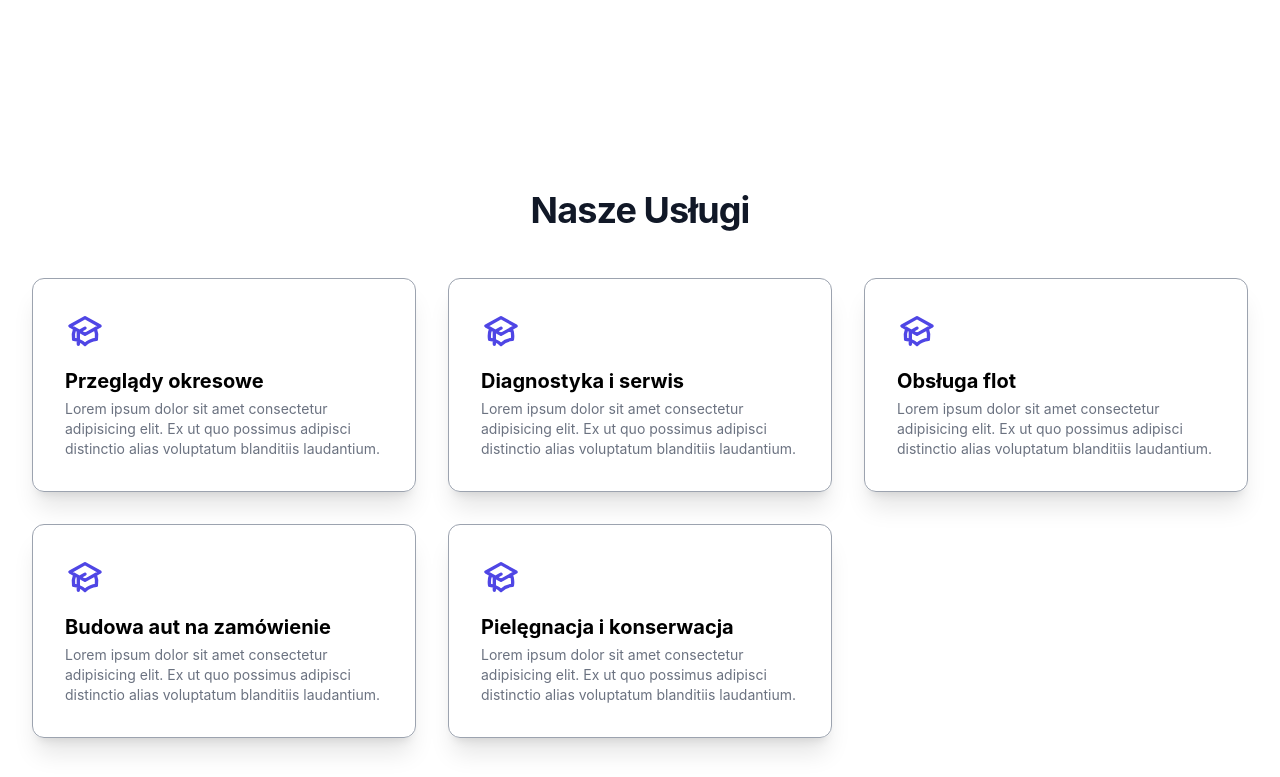
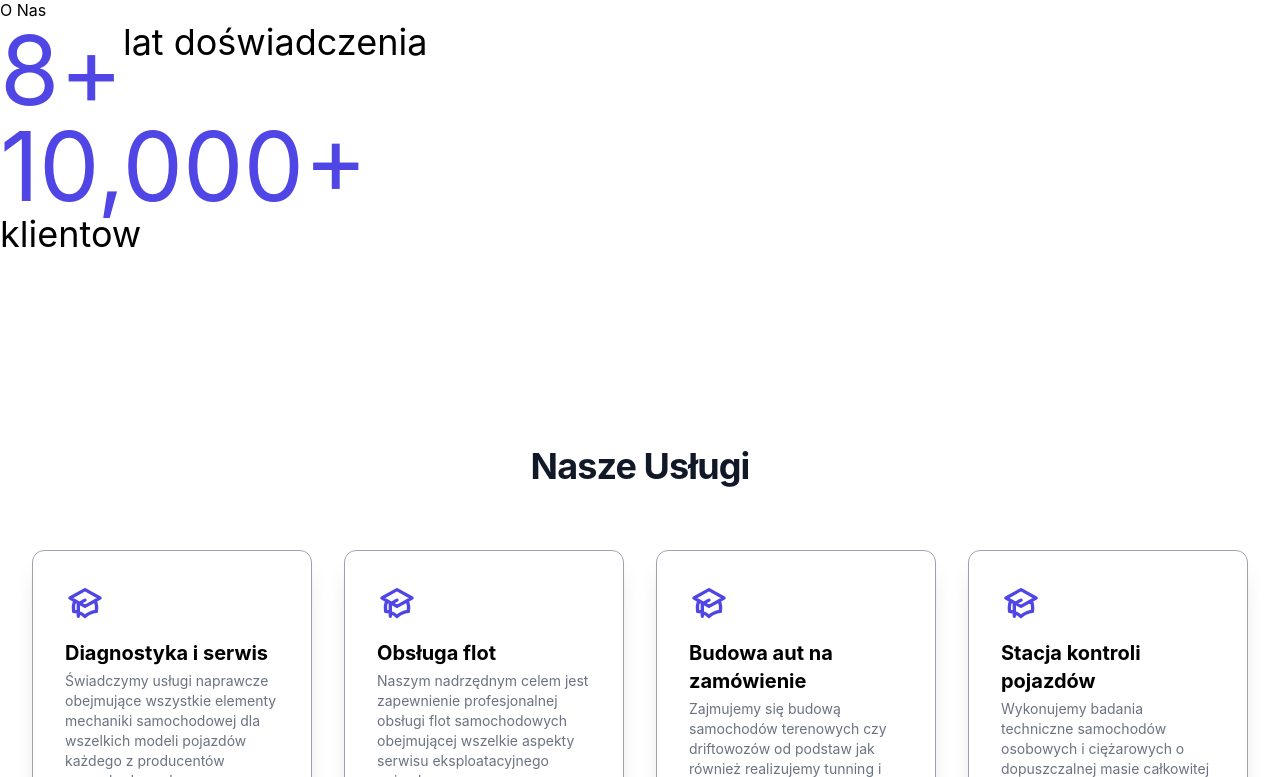
Before and after one commit to anthonybartczak/nextjs-moto-center, a Next.js app: page / in a window 1280 px wide. Shown: the part 623-1400 px from the top of the page. Built offline with nearby package versions, Linux system fonts and the light colour scheme.

Commit message:
Upcounter added

```diff
--- a/components/Footer.tsx
+++ b/components/Footer.tsx
@@ -10,6 +10,8 @@ export default function Footer() {
             uppercase
             font-semibold
             mb-4
+            mt-10
+            xl:mt-2
             mx-auto
             flex
             items-center
@@ -28,7 +30,7 @@ export default function Footer() {
                     <p className="mb-1 font-light">KRS: 0000315866</p>
                     <p className="mb-1 font-light">REGON: 020833641</p>
                 </div>
-                <div className="mx-auto">
+                <div className="mx-auto mt-10 xl:mt-2">
                     <h6 className="uppercase font-semibold mb-4 flex justify-center md:justify-start">
                         Kontakt
                     </h6>
@@ -60,7 +62,7 @@ export default function Footer() {
                         +48 509 96 94 91
                     </p>
                 </div>
-                <div className="mx-auto justify-center xl:justify-start">
+                <div className="mx-auto justify-center xl:justify-start mt-10 xl:mt-2">
                     <a href="/kontakt"
                         className="p-1 text-md font-medium text-white transition bg-gray-400 rounded hover:scale-110 hover:shadow-xl active:bg-indigo-500 focus:outline-none focus:ring">
                         Skontaktuj się z nami!
--- a/components/MainSiteCards.tsx
+++ b/components/MainCards.tsx
@@ -1,26 +1,12 @@
 import React from "react";
 
-export default function MainSiteCards() {
+export default function MainCards() {
   return (<section>
       <div className="max-w-screen-xl px-4 py-16 mx-auto sm:px-6 lg:px-8">
         <h2 className="mt-32 text-4xl text-center tracking-tight font-bold text-gray-900 sm:text-5xl md:text-4xl">
           <span className="block xl:inline">Nasze Usługi</span>
         </h2>
-        <div className="grid grid-cols-1 mt-12 justify-items-stretch gap-8 md:grid-cols-2 lg:grid-cols-3">
-          <a className="block p-8 transition border border-gray-400 shadow-xl rounded-xl hover:shadow-indigo-500/20 hover:border-indigo-500" href="/services/digital-campaigns">
-            <svg xmlns="http://www.w3.org/2000/svg" className="w-10 h-10 text-indigo-600" fill="none" viewBox="0 0 24 24" stroke="currentColor">
-              <path d="M12 14l9-5-9-5-9 5 9 5z" />
-              <path d="M12 14l6.16-3.422a12.083 12.083 0 01.665 6.479A11.952 11.952 0 0012 20.055a11.952 11.952 0 00-6.824-2.998 12.078 12.078 0 01.665-6.479L12 14z" />
-              <path strokeLinecap="round" strokeLinejoin="round" strokeWidth="2" d="M12 14l9-5-9-5-9 5 9 5zm0 0l6.16-3.422a12.083 12.083 0 01.665 6.479A11.952 11.952 0 0012 20.055a11.952 11.952 0 00-6.824-2.998 12.078 12.078 0 01.665-6.479L12 14zm-4 6v-7.5l4-2.222" />
-            </svg>
-
-            <h3 className="mt-4 text-xl font-bold">Przeglądy okresowe</h3>
-
-            <p className="mt-1 text-sm text-gray-500">
-              Lorem ipsum dolor sit amet consectetur adipisicing elit. Ex ut quo
-              possimus adipisci distinctio alias voluptatum blanditiis laudantium.
-            </p>
-          </a>
+        <div className="grid grid-cols-1 mt-16 justify-items-stretch gap-8 md:grid-cols-2 lg:grid-cols-4">
 
           <a className="block p-8 transition border border-gray-400 shadow-xl rounded-xl hover:shadow-indigo-500/20 hover:border-indigo-500" href="/services/digital-campaigns">
             <svg xmlns="http://www.w3.org/2000/svg" className="w-10 h-10 text-indigo-600" fill="none" viewBox="0 0 24 24" stroke="currentColor">
@@ -32,8 +18,7 @@ export default function MainSiteCards() {
             <h3 className="mt-4 text-xl font-bold">Diagnostyka i serwis</h3>
 
             <p className="mt-1 text-sm text-gray-500">
-              Lorem ipsum dolor sit amet consectetur adipisicing elit. Ex ut quo
-              possimus adipisci distinctio alias voluptatum blanditiis laudantium.
+            Świadczymy usługi naprawcze obejmujące wszystkie elementy mechaniki samochodowej dla wszelkich modeli pojazdów każdego z producentów samochodowych.
             </p>
           </a>
 
@@ -47,8 +32,7 @@ export default function MainSiteCards() {
             <h3 className="mt-4 text-xl font-bold">Obsługa flot</h3>
 
             <p className="mt-1 text-sm text-gray-500">
-              Lorem ipsum dolor sit amet consectetur adipisicing elit. Ex ut quo
-              possimus adipisci distinctio alias voluptatum blanditiis laudantium.
+            Naszym nadrzędnym celem jest zapewnienie profesjonalnej obsługi flot samochodowych obejmującej wszelkie aspekty serwisu eksploatacyjnego pojazdu.
             </p>
           </a>
 
@@ -62,8 +46,7 @@ export default function MainSiteCards() {
             <h3 className="mt-4 text-xl font-bold">Budowa aut na zamówienie</h3>
 
             <p className="mt-1 text-sm text-gray-500">
-              Lorem ipsum dolor sit amet consectetur adipisicing elit. Ex ut quo
-              possimus adipisci distinctio alias voluptatum blanditiis laudantium.
+            Zajmujemy się budową samochodów terenowych czy driftowozów od podstaw jak również realizujemy tunning i przygotowanie samochodów cywilnych do rajdów i wyścigów.
             </p>
           </a>
 
@@ -74,11 +57,10 @@ export default function MainSiteCards() {
               <path strokeLinecap="round" strokeLinejoin="round" strokeWidth="2" d="M12 14l9-5-9-5-9 5 9 5zm0 0l6.16-3.422a12.083 12.083 0 01.665 6.479A11.952 11.952 0 0012 20.055a11.952 11.952 0 00-6.824-2.998 12.078 12.078 0 01.665-6.479L12 14zm-4 6v-7.5l4-2.222" />
             </svg>
 
-            <h3 className="mt-4 text-xl font-bold">Pielęgnacja i konserwacja</h3>
+            <h3 className="mt-4 text-xl font-bold">Stacja kontroli pojazdów</h3>
 
             <p className="mt-1 text-sm text-gray-500">
-              Lorem ipsum dolor sit amet consectetur adipisicing elit. Ex ut quo
-              possimus adipisci distinctio alias voluptatum blanditiis laudantium.
+            Wykonujemy badania techniczne samochodów osobowych i ciężarowych o dopuszczalnej masie całkowitej do 3,5 t oraz motocykli i pojazdów z instalacją gazową.
             </p>
           </a>
         </div>
--- a/components/MainSiteClients.tsx
+++ b/components/MainClients.tsx
@@ -1,6 +1,6 @@
 import React from "react";
 
-export default function MainSiteClients() {
+export default function MainClients() {
     return (
         <section>
             <h2 className="mt-64 text-4xl text-center tracking-tight font-bold text-gray-900 sm:text-5xl md:text-4xl">
--- /dev/null
+++ b/components/MainCounter.tsx
@@ -0,0 +1,32 @@
+import React from "react";
+import CountUp from 'react-countup';
+
+export default function MainCounter() {
+    return (
+        <section>
+            <span className="block xl:inline">O Nas</span>
+            <div className="flex">
+                <CountUp start={0} end={8} delay={0}>
+                    {({ countUpRef }) => (
+                        <>
+                            <span className="text-indigo-600 text-8xl" ref={countUpRef} />
+                            <span className="text-indigo-600 text-8xl">+</span>
+                            <p className="text-4xl">lat doświadczenia</p>
+                        </>
+                    )}
+                </CountUp>
+            </div>
+            <div className="">
+                <CountUp start={0} end={10000} delay={0}>
+                    {({ countUpRef }) => (
+                        <>
+                            <span className="text-indigo-600 text-8xl" ref={countUpRef} />
+                            <span className="text-indigo-600 text-8xl">+</span>
+                        </>
+                    )}
+                </CountUp>
+                <p className="text-4xl">klientow</p>
+            </div>
+        </section>
+    );
+}
--- a/pages/index.tsx
+++ b/pages/index.tsx
@@ -2,8 +2,9 @@ import type { NextPage } from 'next'
 import Head from 'next/head'
 import Navbar from '../components/Navbar'
 import LogoMain from '../components/LogoMain';
-import MainSiteCards from '../components/MainSiteCards';
-import MainSiteClients from '../components/MainSiteClients';
+import MainCards from '../components/MainCards';
+import MainClients from '../components/MainClients';
+import MainCounter from '../components/MainCounter';
 import Footer from '../components/Footer';
 
 const Home: NextPage = () => {
@@ -39,8 +40,9 @@ const Home: NextPage = () => {
             <LogoMain />
           </div>
         </div>
-        <MainSiteCards />
-        {/* <MainSiteClients /> */}
+        <MainCounter/>
+        <MainCards />
+        {/* <MainClients /> */}
       </main>
 
       <Footer />
```
